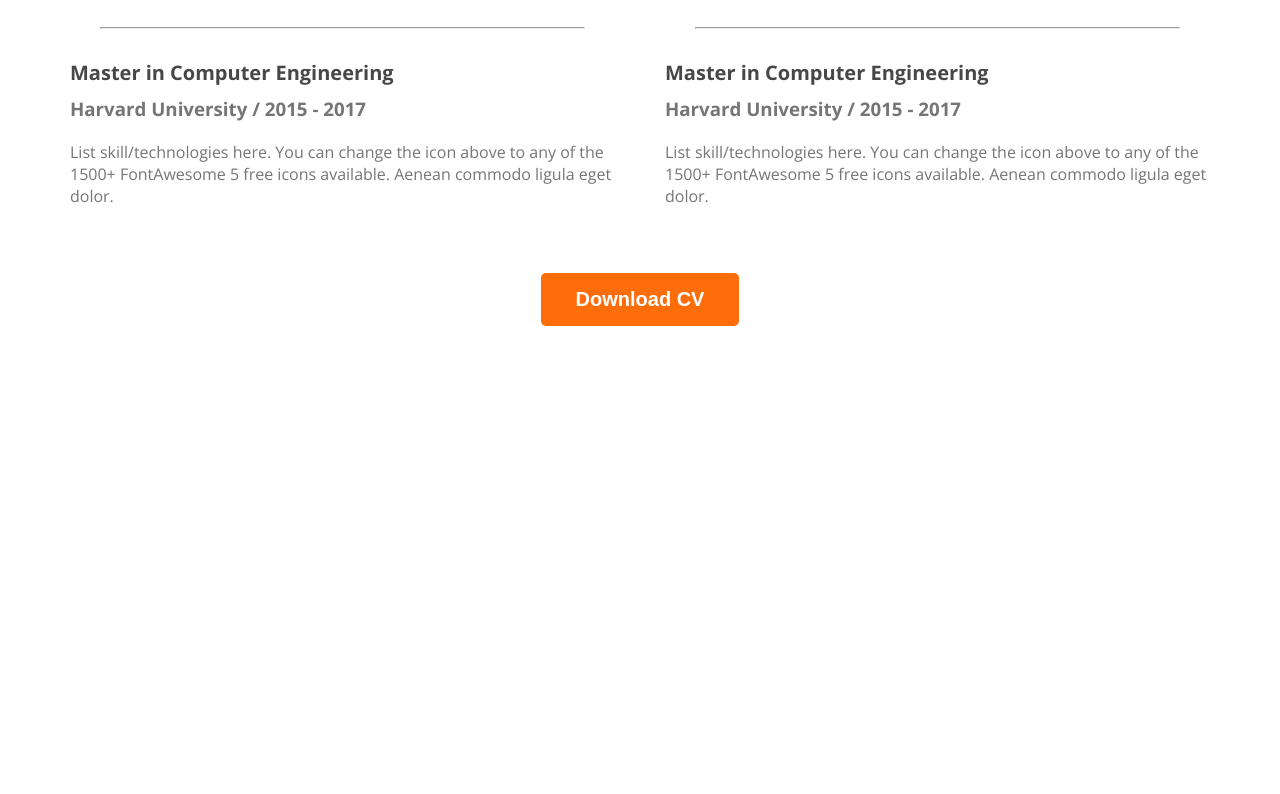
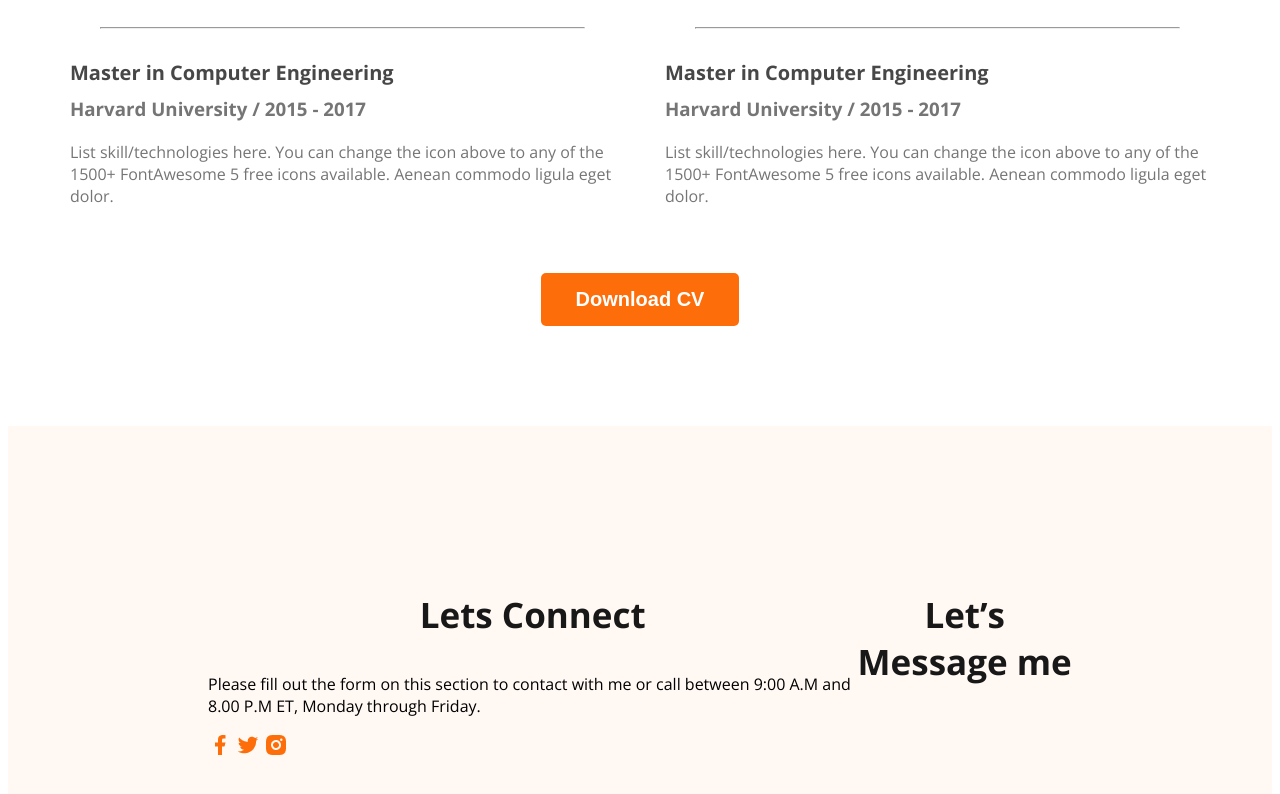
Before and after one commit to fariyadiya22/web-developer-portfolio, a plain HTML site: page index.html in a window 1280 px wide. Shown: the part 2725-3519 px from the top of the page. Before the commit the page ends 3059 px from the top, so only its background shows below. Drawn offline with nearby package versions, Linux system fonts and the light colour scheme.

Commit message:
besic footer

```diff
--- a/index.html
+++ b/index.html
@@ -71,29 +71,34 @@
         <!-- what i do section start -->
         <section>
             <h3 class="section-title">what I do</h3>
-            <p id="what-i-do-description" class="section-description">I have more than 10 years experience building software for clients all over
+            <p id="what-i-do-description" class="section-description">I have more than 10 years experience building
+                software for clients all over
                 the world. Below is a quick overview of my main technical skill sets and technologies i use. Want to
                 find out more about my experience? Check out my online resume and project portfolio.</p>
             <div class="skills-container">
                 <div class="skill">
                     <img src="images/icons/js.png" alt="">
                     <h3 class="skills-title">Vanilla JavaScript</h3>
-                    <p class="skill-description">List skill/technologies here. You can change the icon above to any of the 1500+ FontAwesome 5 free icons available. Aenean commodo ligula eget dolor.</p>
+                    <p class="skill-description">List skill/technologies here. You can change the icon above to any of
+                        the 1500+ FontAwesome 5 free icons available. Aenean commodo ligula eget dolor.</p>
                 </div>
                 <div class="skill">
                     <img src="images/icons/react.png" alt="">
                     <h3 class="skills-title">React</h3>
-                    <p class="skill-description">List skill/technologies here. You can change the icon above to any of the 1500+ FontAwesome 5 free icons available. Aenean commodo ligula eget dolor.</p>
+                    <p class="skill-description">List skill/technologies here. You can change the icon above to any of
+                        the 1500+ FontAwesome 5 free icons available. Aenean commodo ligula eget dolor.</p>
                 </div>
                 <div class="skill">
                     <img src="images/icons/nodejs.png" alt="">
                     <h3 class="skills-title">Node.js</h3>
-                    <p class="skill-description">List skill/technologies here. You can change the icon above to any of the 1500+ FontAwesome 5 free icons available. Aenean commodo ligula eget dolor.</p>
+                    <p class="skill-description">List skill/technologies here. You can change the icon above to any of
+                        the 1500+ FontAwesome 5 free icons available. Aenean commodo ligula eget dolor.</p>
                 </div>
                 <div class="skill">
                     <img src="images/icons/mongo.png" alt="">
                     <h3 class="skills-title">MongoDB</h3>
-                    <p class="skill-description">List skill/technologies here. You can change the icon above to any of the 1500+ FontAwesome 5 free icons available. Aenean commodo ligula eget dolor.</p>
+                    <p class="skill-description">List skill/technologies here. You can change the icon above to any of
+                        the 1500+ FontAwesome 5 free icons available. Aenean commodo ligula eget dolor.</p>
                 </div>
             </div>
         </section>
@@ -109,21 +114,24 @@
                         <h2 class="resume-item-title">Master in Computer Engineering</h2>
                         <h3 class="resume-item-institute">Harvard University / 2015 - 2017</h3>
                         <p class="resume-item-discription">List skill/technologies here. You can change the icon above
-                to any of the 1500+ FontAwesome 5 free icons available. Aenean commodo ligula eget dolor.</p>
+                            to any of the 1500+ FontAwesome 5 free icons available. Aenean commodo ligula eget dolor.
+                        </p>
                     </div>
                     <hr>
                     <div class="resume-item">
                         <h2 class="resume-item-title">Master in Computer Engineering</h2>
                         <h3 class="resume-item-institute">Harvard University / 2015 - 2017</h3>
                         <p class="resume-item-discription">List skill/technologies here. You can change the icon above
-                to any of the 1500+ FontAwesome 5 free icons available. Aenean commodo ligula eget dolor.</p>
+                            to any of the 1500+ FontAwesome 5 free icons available. Aenean commodo ligula eget dolor.
+                        </p>
                     </div>
                     <hr>
                     <div class="resume-item">
                         <h2 class="resume-item-title">Master in Computer Engineering</h2>
                         <h3 class="resume-item-institute">Harvard University / 2015 - 2017</h3>
                         <p class="resume-item-discription">List skill/technologies here. You can change the icon above
-                to any of the 1500+ FontAwesome 5 free icons available. Aenean commodo ligula eget dolor.</p>
+                            to any of the 1500+ FontAwesome 5 free icons available. Aenean commodo ligula eget dolor.
+                        </p>
                     </div>
 
 
@@ -135,21 +143,24 @@
                         <h2 class="resume-item-title">Master in Computer Engineering</h2>
                         <h3 class="resume-item-institute">Harvard University / 2015 - 2017</h3>
                         <p class="resume-item-discription">List skill/technologies here. You can change the icon above
-                    to any of the 1500+ FontAwesome 5 free icons available. Aenean commodo ligula eget dolor.</p>
+                            to any of the 1500+ FontAwesome 5 free icons available. Aenean commodo ligula eget dolor.
+                        </p>
                     </div>
                     <hr>
                     <div class="resume-item">
                         <h2 class="resume-item-title">Master in Computer Engineering</h2>
                         <h3 class="resume-item-institute">Harvard University / 2015 - 2017</h3>
                         <p class="resume-item-discription">List skill/technologies here. You can change the icon above
-                    to any of the 1500+ FontAwesome 5 free icons available. Aenean commodo ligula eget dolor.</p>
+                            to any of the 1500+ FontAwesome 5 free icons available. Aenean commodo ligula eget dolor.
+                        </p>
                     </div>
                     <hr>
                     <div class="resume-item">
                         <h2 class="resume-item-title">Master in Computer Engineering</h2>
                         <h3 class="resume-item-institute">Harvard University / 2015 - 2017</h3>
                         <p class="resume-item-discription">List skill/technologies here. You can change the icon above
-                    to any of the 1500+ FontAwesome 5 free icons available. Aenean commodo ligula eget dolor.</p>
+                            to any of the 1500+ FontAwesome 5 free icons available. Aenean commodo ligula eget dolor.
+                        </p>
                     </div>
                 </div>
             </div>
@@ -161,7 +172,20 @@
         </section>
     </main>
     <footer>
+        <div class="footer-column">
+            <h3 class="section-title">Lets Connect</h3>
+            <p class="section-description">Please fill out the form on this section to contact with me or call between
+                9:00 A.M and 8.00 P.M ET, Monday through Friday.</p>
+            <div class="social-links">
+                <a href=""><img src="images/icons/facebook.png" alt=""></a>
+                <a href=""><img src="images/icons/twitter.png" alt=""></a>
+                <a href=""><img src="images/icons/insta.png" alt=""></a>
+            </div>
+        </div>
+        <div class="footer-column">
+            <h3 class="section-title">Let’s Message me</h3>
 
+        </div>
     </footer>
 </body>
 
--- a/styles/portfolio.css
+++ b/styles/portfolio.css
@@ -182,3 +182,11 @@ main section {
     text-align: center;
     margin-top: 50px;
 }
+
+/* footer style */
+footer{
+    display: flex;
+    background: #FFF8F3;
+    margin-top: 100px;
+    padding: 130px 200px;
+}
```
Lines whose indentation alone changed are shown as unchanged.
